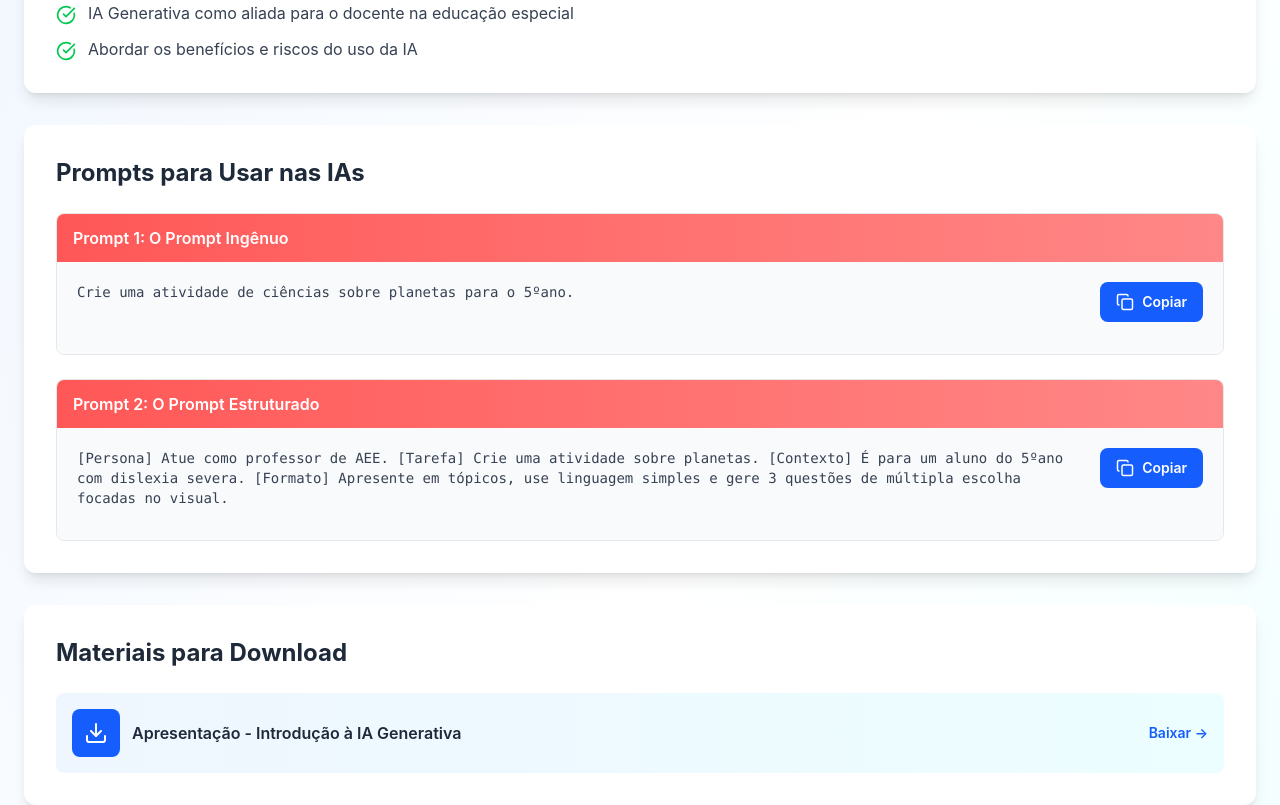
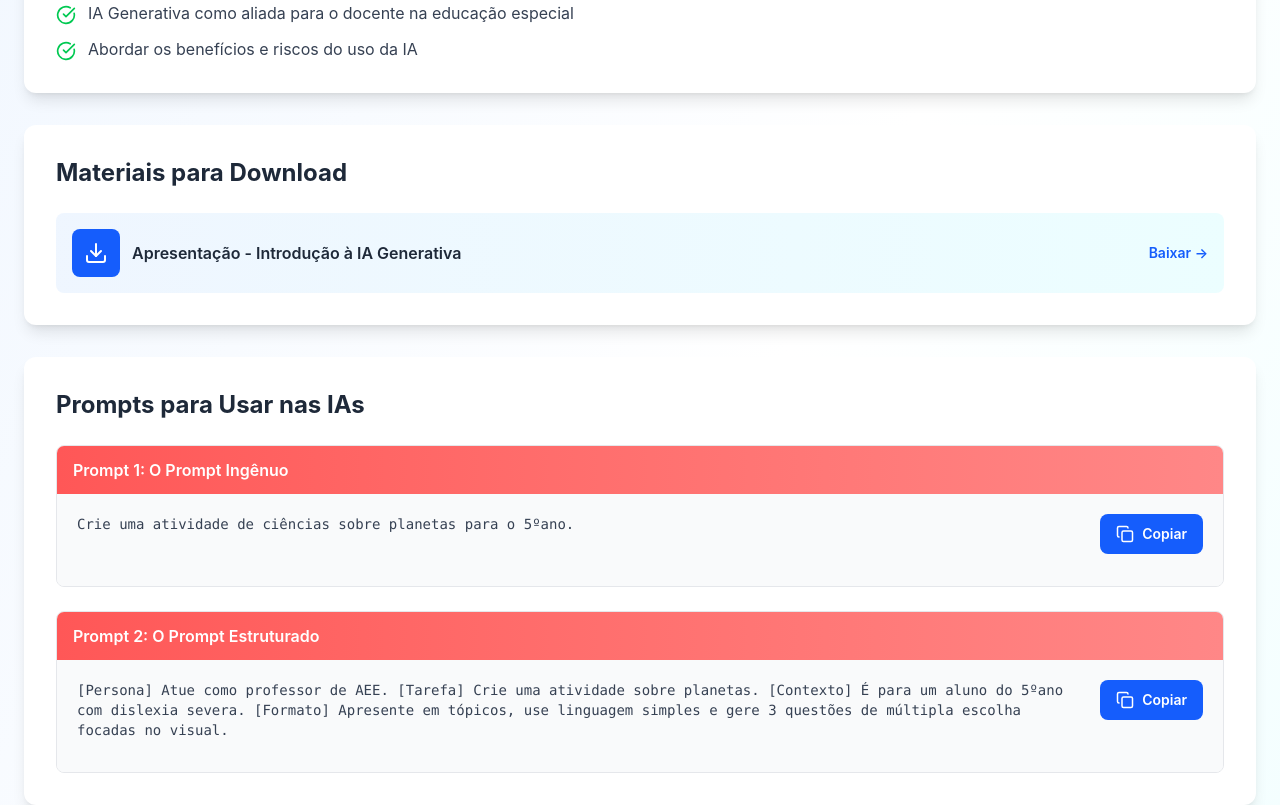
Before and after one commit to FelipeFMedeiros/IA-Gen, a React (Vite) app: page /aula1 in a window 1280 px wide. Shown: the part 540-1345 px from the top of the page. Built offline with nearby package versions, Linux system fonts and the light colour scheme.

Commit message:
chore: Remove a div de sobre o projeto

```diff
--- a/src/components/AulaTemplate.tsx
+++ b/src/components/AulaTemplate.tsx
@@ -85,14 +85,49 @@ const AulaTemplate = ({
                     </ul>
                 </div>
 
+                {/* Materiais para Download */}
+                {materiaisDownload && materiaisDownload.length > 0 && (
+                    <div className="bg-white rounded-xl shadow-lg p-5 sm:p-8 mb-6 sm:mb-8">
+                        <h2 className="text-xl sm:text-2xl font-bold text-gray-800 mb-5 sm:mb-6">
+                            Materiais para Download
+                        </h2>
+                        <div className="grid gap-4">
+                            {materiaisDownload.map((material, index) => (
+                                <a
+                                    key={index}
+                                    href={material.arquivo}
+                                    download
+                                    className="flex flex-col sm:flex-row items-start sm:items-center justify-between p-4 bg-gradient-to-r from-blue-50 to-cyan-50 rounded-lg hover:shadow-md transition-all group gap-3 sm:gap-0"
+                                >
+                                    <div className="flex items-center gap-3">
+                                        <div className="bg-blue-600 text-white p-2.5 sm:p-3 rounded-lg flex-shrink-0">
+                                            <Download size={20} className="sm:w-6 sm:h-6" />
+                                        </div>
+                                        <span className="font-semibold text-gray-800 text-sm sm:text-base">
+                                            {material.nome}
+                                        </span>
+                                    </div>
+                                    <span className="text-blue-600 text-sm font-semibold group-hover:translate-x-1 transition-transform self-end sm:self-auto">
+                                        Baixar →
+                                    </span>
+                                </a>
+                            ))}
+                        </div>
+                    </div>
+                )}
+
                 {/* Prompts */}
                 {prompts && prompts.length > 0 && (
                     <div className="bg-white rounded-xl shadow-lg p-5 sm:p-8 mb-6 sm:mb-8">
-                    <h2 className="text-xl sm:text-2xl font-bold text-gray-800 mb-5 sm:mb-6">Prompts para Usar nas IAs</h2>
+                        <h2 className="text-xl sm:text-2xl font-bold text-gray-800 mb-5 sm:mb-6">
+                            Prompts para Usar nas IAs
+                        </h2>
                         <div className="space-y-6">
                             {prompts?.map((prompt, index) => (
                                 <div key={index} className="border border-gray-200 rounded-lg overflow-hidden">
-                                <div className={`bg-gradient-to-r ${color} text-white px-4 py-3 text-sm sm:text-base font-semibold`}>
+                                    <div
+                                        className={`bg-gradient-to-r ${color} text-white px-4 py-3 text-sm sm:text-base font-semibold`}
+                                    >
                                         {prompt.titulo}
                                     </div>
                                     <div className="p-4 sm:p-5 bg-gray-50">
@@ -124,38 +159,13 @@ const AulaTemplate = ({
                                         {prompt.exemplo && (
                                             <div className="mt-4 pt-4 border-t border-gray-300">
                                                 <p className="text-xs text-gray-600 font-bold mb-2">EXEMPLO:</p>
-                                            <p className="text-gray-600 text-xs sm:text-sm italic">{prompt.exemplo}</p>
+                                                <p className="text-gray-600 text-xs sm:text-sm italic">
+                                                    {prompt.exemplo}
+                                                </p>
                                             </div>
                                         )}
                                     </div>
                                 </div>
-                        ))}
-                    </div>
-                </div>
-                )}
-
-                {/* Materiais para Download */}
-                {materiaisDownload && materiaisDownload.length > 0 && (
-                    <div className="bg-white rounded-xl shadow-lg p-5 sm:p-8 mb-6 sm:mb-8">
-                        <h2 className="text-xl sm:text-2xl font-bold text-gray-800 mb-5 sm:mb-6">Materiais para Download</h2>
-                        <div className="grid gap-4">
-                            {materiaisDownload.map((material, index) => (
-                                <a
-                                    key={index}
-                                    href={material.arquivo}
-                                    download
-                                    className="flex flex-col sm:flex-row items-start sm:items-center justify-between p-4 bg-gradient-to-r from-blue-50 to-cyan-50 rounded-lg hover:shadow-md transition-all group gap-3 sm:gap-0"
-                                >
-                                    <div className="flex items-center gap-3">
-                                        <div className="bg-blue-600 text-white p-2.5 sm:p-3 rounded-lg flex-shrink-0">
-                                            <Download size={20} className="sm:w-6 sm:h-6" />
-                                        </div>
-                                        <span className="font-semibold text-gray-800 text-sm sm:text-base">{material.nome}</span>
-                                    </div>
-                                    <span className="text-blue-600 text-sm font-semibold group-hover:translate-x-1 transition-transform self-end sm:self-auto">
-                                        Baixar →
-                                    </span>
-                                </a>
                             ))}
                         </div>
                     </div>
@@ -207,8 +217,9 @@ const AulaTemplate = ({
                         <span className="text-3xl sm:text-4xl">📝</span> Avalie esta Aula
                     </h2>
                     <p className="text-base sm:text-lg text-indigo-50 max-w-2xl mx-auto mb-6 sm:mb-8 leading-relaxed">
-                        Seu feedback sincero é fundamental para entendermos o impacto dessas novas ferramentas na prática pedagógica e aprimorarmos futuras formações.
-                        Garante que vamos ler tudo com carinho e leva <strong>apenas 5 minutinhos!</strong>
+                        Seu feedback sincero é fundamental para entendermos o impacto dessas novas ferramentas na
+                        prática pedagógica e aprimorarmos futuras formações. Garante que vamos ler tudo com carinho e
+                        leva <strong>apenas 5 minutinhos!</strong>
                     </p>
                     <a
                         href="https://docs.google.com/forms/d/e/1FAIpQLSeuVIFpZDXHcDv0XZExajYos8gg7YRw6cJkQtZKm0VFl1oDRQ/viewform"
--- a/src/pages/Home.tsx
+++ b/src/pages/Home.tsx
@@ -1,5 +1,5 @@
 import { NavLink } from 'react-router-dom';
-import { Brain, Sparkles, GraduationCap, Activity, Monitor } from 'lucide-react';
+//import { Brain, Sparkles, GraduationCap, Activity, Monitor } from 'lucide-react';
 
 const Home = () => {
     const aulas = [
@@ -85,6 +85,7 @@ const Home = () => {
                 </div>
 
                 {/* Sobre o Projeto */}
+                {/*
                 <div className="bg-white rounded-2xl shadow-xl p-5 sm:p-8 mb-10 sm:mb-12">
                     <h3 className="text-2xl sm:text-3xl font-bold text-gray-800 mb-6 flex items-center gap-3">
                         <Brain className="text-blue-600" size={32} />
@@ -135,6 +136,7 @@ const Home = () => {
                         </div>
                     </div>
                 </div>
+                */}
 
                 {/* Cards das Aulas */}
                 <div className="mb-10 sm:mb-12">
```
Lines whose indentation alone changed are shown as unchanged.
